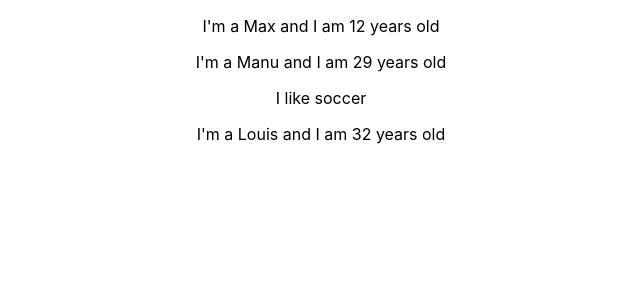
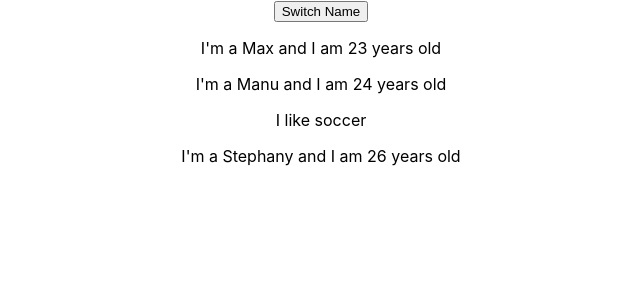
Before and after one commit to Antonio1027/react-spa, a React (Create React App) app: page / in a window 1280 px wide. Shown: the top 300 px of the page, without its empty margins (319-959 px from the left). Built offline with nearby package versions, Linux system fonts and the light colour scheme.

Commit message:
Feature: props and state

```diff
--- a/src/App.js
+++ b/src/App.js
@@ -1,16 +1,27 @@
-import React from 'react';
+import React, { Component } from 'react';
 import './App.css';
 import Person from './Person/Person';
 
 
-function App() {
-  return (
-    <div className="App">
-      <Person name="Max" age="12"/>
-      <Person name="Manu" age="29">I like soccer</Person>
-      <Person name="Louis" age="32"/>
-    </div>
-  );
+class App extends Component {
+  state = {
+    persons: [
+      {name: 'Max', age: 23},
+      {name: 'Manu', age: 24},
+      {name: 'Stephany', age: 26},
+    ]
+  }
+
+  render() {
+    return (
+      <div className="App">
+        <button>Switch Name</button>
+        <Person name={this.state.persons[0].name} age={this.state.persons[0].age}/>
+        <Person name={this.state.persons[1].name} age={this.state.persons[1].age}>I like soccer</Person>
+        <Person name={this.state.persons[2].name} age={this.state.persons[2].age}/>
+      </div>
+    );
+  }
 }
 
 export default App;
```
